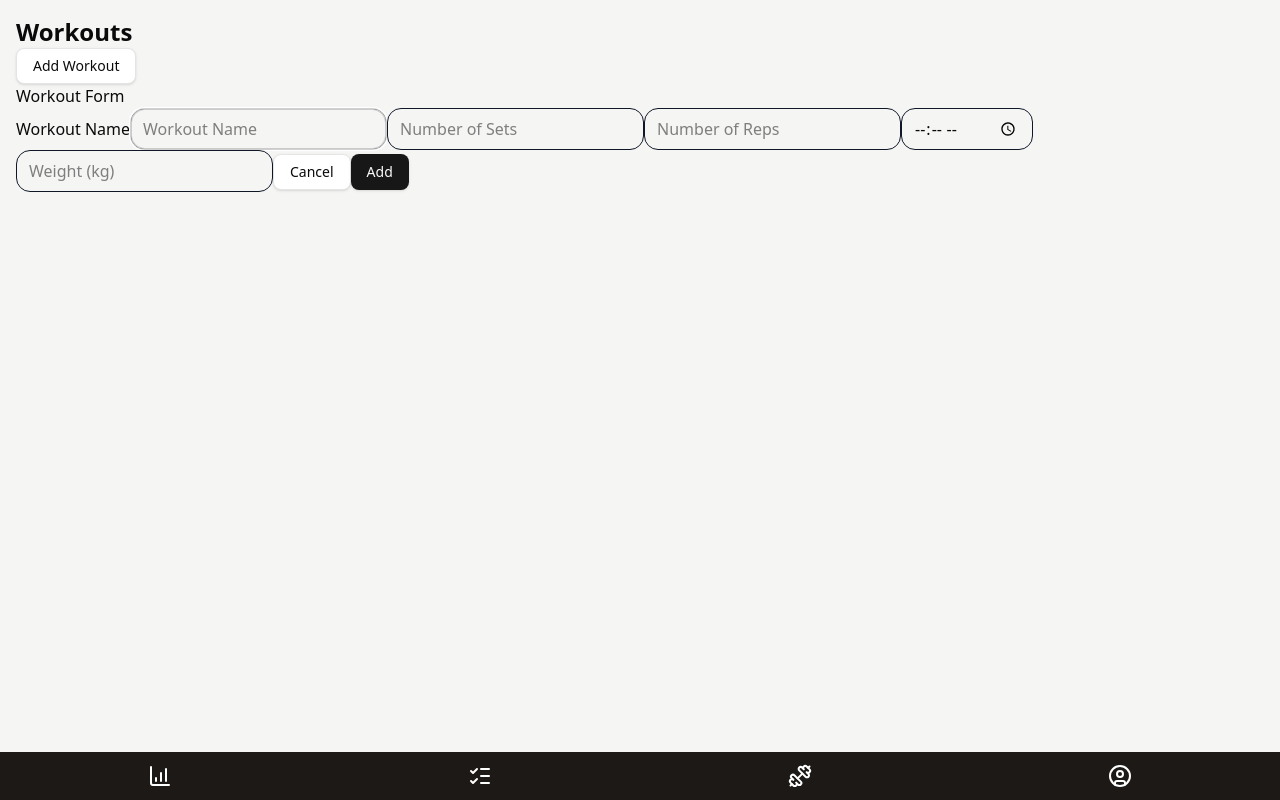
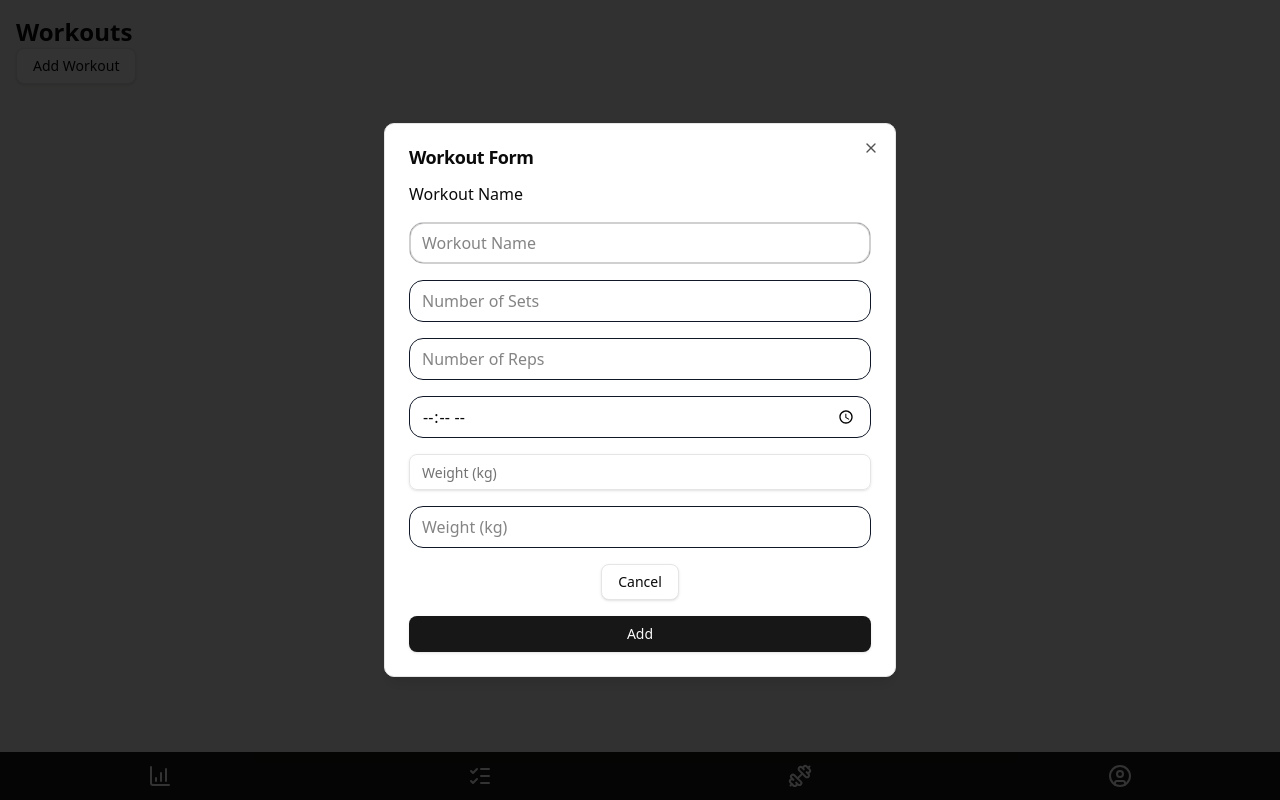
Before and after one commit to ariii-i/FitLife, a React (Vite) app: page /workouts in a window 1280 px wide. Both pictures are taken after a click on the button "Add Workout". Built offline with nearby package versions, Linux system fonts and the light colour scheme.

Commit message:
shadcn updates

```diff
--- a/src/components/workout/workout-log.jsx
+++ b/src/components/workout/workout-log.jsx
@@ -5,10 +5,11 @@ import {
     DialogDescription,
     DialogTitle,
     DialogTrigger
-} from "@radix-ui/react-dialog";
+} from "../ui/dialog";
 import { Button } from "../ui/button";
 import { useWorkoutLogStore } from "../../store/workout-Store";
 import { useForm } from "react-hook-form";
+import { Input } from "../ui/input";
 
 export function WorkoutLog() {
     const { logs, addLogs, updateLogs } = useWorkoutLogStore();
@@ -45,11 +46,17 @@ export function WorkoutLog() {
                     />
 
                     <input
-                        {...register("Duration")}
+                        {...register("Start time")}
                         placeholder="Duration"
                         type="time"
                         className="border border-gray-900 rounded-xl px-3 py-2"
                     />
+
+                    <Input
+                        {...register("EndTime")}
+                        placeholder="Weight (kg)"
+                        type="number" />
+
 
                     <input
                         {...register("Weight")}
```
